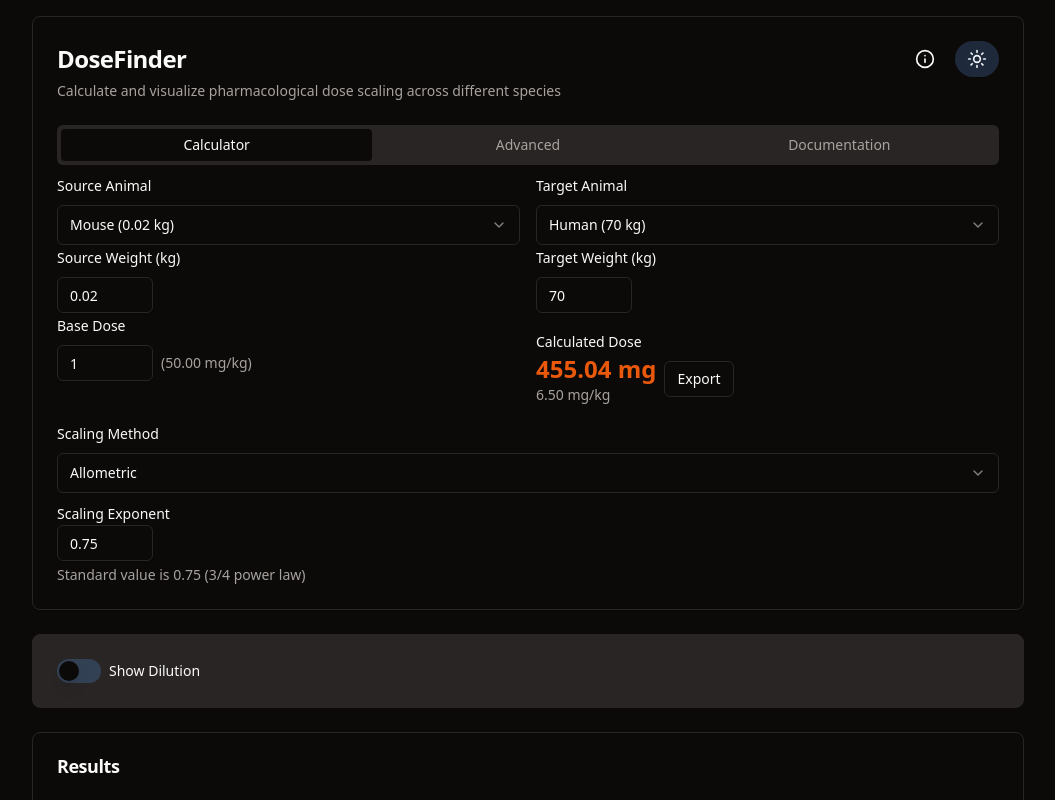
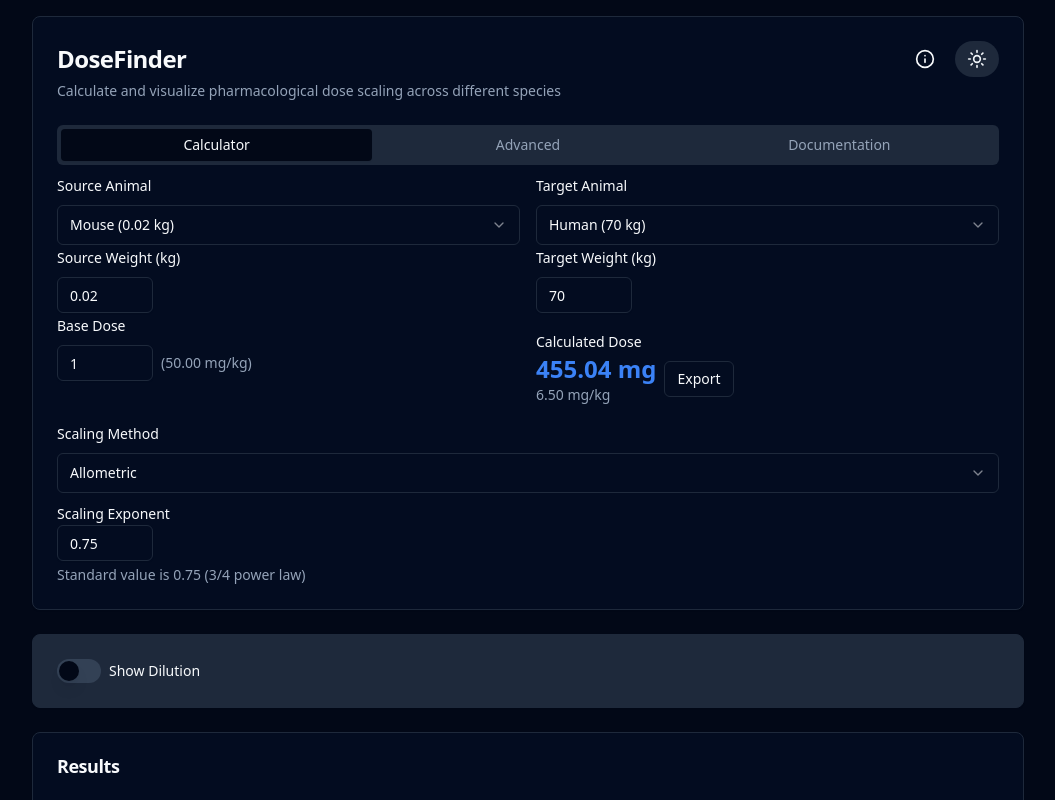
Before and after one commit to biostochastics/DoseFinder, a Next.js app: page / in a window 1280 px wide. Shown: the top 800 px of the page, without its empty margins (112-1167 px from the left). Built offline with nearby package versions, Linux system fonts and the light colour scheme.

Commit message:
changed visuals

```diff
--- a/src/app/globals.css
+++ b/src/app/globals.css
@@ -4,58 +4,48 @@
 
 @layer base {
   :root {
-    --background: 0 0% 100%;
-    --foreground: 20 14.3% 4.1%;
+    --background: 210 40% 98%;
+    --foreground: 222.2 84% 4.9%;
     --card: 0 0% 100%;
-    --card-foreground: 20 14.3% 4.1%;
+    --card-foreground: 222.2 84% 4.9%;
     --popover: 0 0% 100%;
-    --popover-foreground: 20 14.3% 4.1%;
-    --primary: 24.6 95% 53.1%;
-    --primary-foreground: 60 9.1% 97.8%;
-    --secondary: 60 4.8% 95.9%;
-    --secondary-foreground: 24 9.8% 10%;
-    --muted: 60 4.8% 95.9%;
-    --muted-foreground: 25 5.3% 44.7%;
-    --accent: 60 4.8% 95.9%;
-    --accent-foreground: 24 9.8% 10%;
+    --popover-foreground: 222.2 84% 4.9%;
+    --primary: 221.2 83.2% 53.3%;
+    --primary-foreground: 210 40% 98%;
+    --secondary: 210 40% 96.1%;
+    --secondary-foreground: 222.2 47.4% 11.2%;
+    --muted: 210 40% 96.1%;
+    --muted-foreground: 215.4 16.3% 46.9%;
+    --accent: 210 40% 96.1%;
+    --accent-foreground: 222.2 47.4% 11.2%;
     --destructive: 0 84.2% 60.2%;
-    --destructive-foreground: 60 9.1% 97.8%;
-    --border: 20 5.9% 90%;
-    --input: 20 5.9% 90%;
-    --ring: 24.6 95% 53.1%;
+    --destructive-foreground: 210 40% 98%;
+    --border: 214.3 31.8% 91.4%;
+    --input: 214.3 31.8% 91.4%;
+    --ring: 221.2 83.2% 53.3%;
     --radius: 0.5rem;
-    --chart-1: 12 76% 61%;
-    --chart-2: 173 58% 39%;
-    --chart-3: 197 37% 24%;
-    --chart-4: 43 74% 66%;
-    --chart-5: 27 87% 67%;
   }
 
   .dark {
-    --background: 20 14.3% 4.1%;
-    --foreground: 60 9.1% 97.8%;
-    --card: 20 14.3% 4.1%;
-    --card-foreground: 60 9.1% 97.8%;
-    --popover: 20 14.3% 4.1%;
-    --popover-foreground: 60 9.1% 97.8%;
-    --primary: 20.5 90.2% 48.2%;
-    --primary-foreground: 60 9.1% 97.8%;
-    --secondary: 12 6.5% 15.1%;
-    --secondary-foreground: 60 9.1% 97.8%;
-    --muted: 12 6.5% 15.1%;
-    --muted-foreground: 24 5.4% 63.9%;
-    --accent: 12 6.5% 15.1%;
-    --accent-foreground: 60 9.1% 97.8%;
-    --destructive: 0 72.2% 50.6%;
-    --destructive-foreground: 60 9.1% 97.8%;
-    --border: 12 6.5% 15.1%;
-    --input: 12 6.5% 15.1%;
-    --ring: 20.5 90.2% 48.2%;
-    --chart-1: 220 70% 50%;
-    --chart-2: 160 60% 45%;
-    --chart-3: 30 80% 55%;
-    --chart-4: 280 65% 60%;
-    --chart-5: 340 75% 55%;
+    --background: 222.2 84% 4.9%;
+    --foreground: 210 40% 98%;
+    --card: 222.2 84% 6.9%;
+    --card-foreground: 210 40% 98%;
+    --popover: 222.2 84% 4.9%;
+    --popover-foreground: 210 40% 98%;
+    --primary: 217.2 91.2% 59.8%;
+    --primary-foreground: 222.2 47.4% 11.2%;
+    --secondary: 217.2 32.6% 17.5%;
+    --secondary-foreground: 210 40% 98%;
+    --muted: 217.2 32.6% 17.5%;
+    --muted-foreground: 215 20.2% 65.1%;
+    --accent: 217.2 32.6% 17.5%;
+    --accent-foreground: 210 40% 98%;
+    --destructive: 0 62.8% 30.6%;
+    --destructive-foreground: 210 40% 98%;
+    --border: 217.2 32.6% 17.5%;
+    --input: 217.2 32.6% 17.5%;
+    --ring: 224.3 76.3% 48%;
   }
 }
 
@@ -67,3 +57,21 @@
     @apply bg-background text-foreground;
   }
 }
+
+html,
+body {
+  height: 100%;
+  margin: 0;
+  padding: 0;
+  overflow: hidden;
+}
+
+#__next {
+  height: 100%;
+}
+
+.flex-1 {
+  flex: 1 1 0%;
+  min-width: 0;
+  min-height: 0;
+}
--- a/src/app/layout.tsx
+++ b/src/app/layout.tsx
@@ -24,7 +24,7 @@
   children: React.ReactNode;
 }>) {
   return (
-    <html lang="en">
+    <html lang="en" className="dark">
       <body
         className={`${geistSans.variable} ${geistMono.variable} antialiased`}
       >
```
